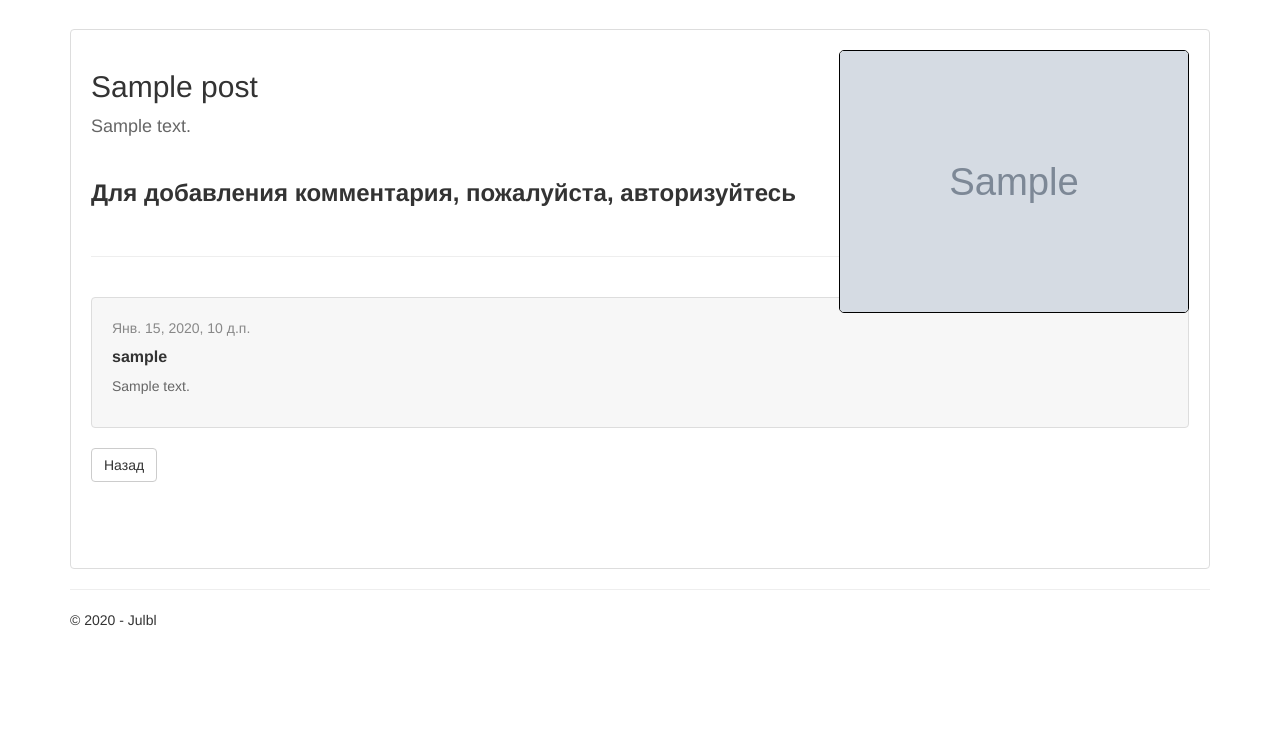
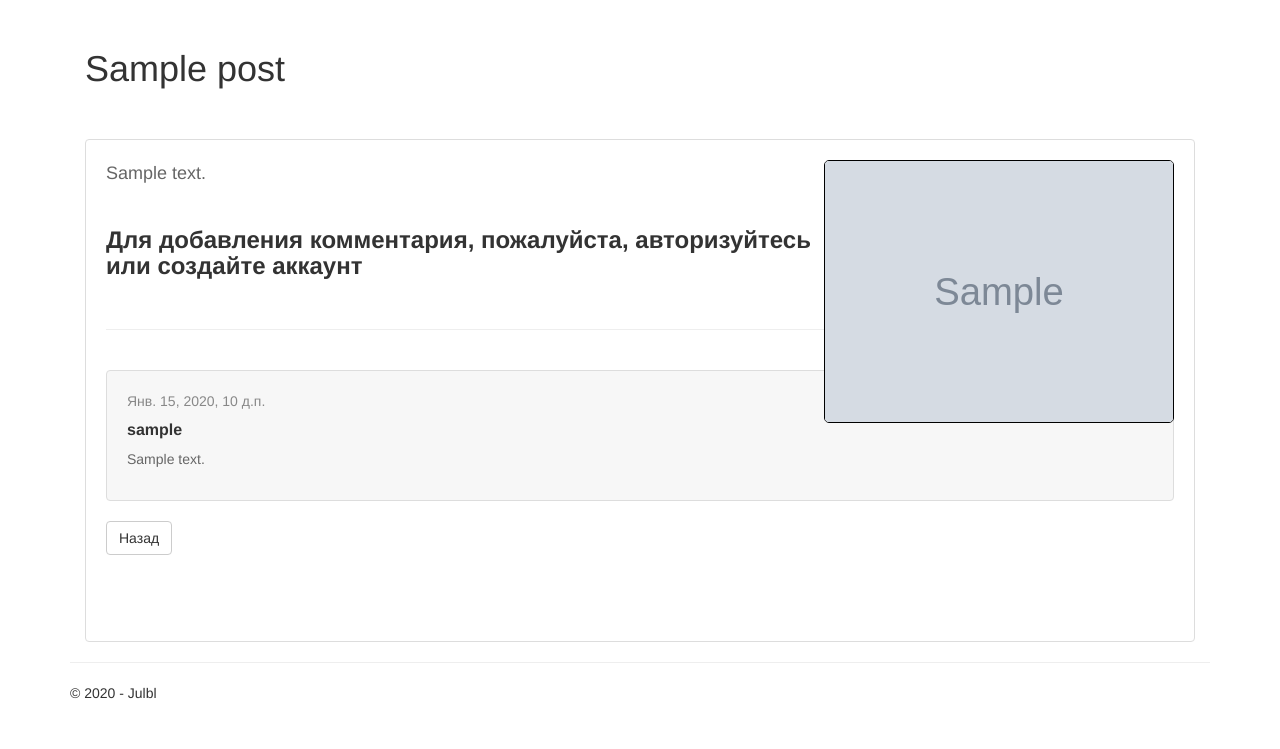
Before and after one commit to Julbl/store-site, a Django app: template app/templates/app/blogpost.html in a window 1280 px wide. Shown: the part 51-800 px from the top of the page. Run offline with Django 3.2, Linux system fonts and the light colour scheme; tables that the repository leaves empty hold one stand-in row (values such as "Sample post"); the template is opened without the code that fills it: values that come from a table or form of the project are taken from there, most other values are stand-ins (such as "Sample title", 1, 10 or a date in 2020); grey boxes marked "Sample" are stand-in pictures; some libraries are stand-ins or nearby versions.

Commit message:
Update blogpost

```diff
--- a/app/templates/app/blogpost.html
+++ b/app/templates/app/blogpost.html
@@ -2,16 +2,19 @@
 {% load static %}
 
 {% block content %}
+<div class="container">
+    <div class="post">
+        <div class="post-header">
+            <h1>{{ post_1.title }}</h1>
+            <br>
+            <br>
+        </div>
         <div class="blogpost">
-
             {% if post_1.image and post_1.image.url != '/media/temp.jpg' %}
             <img class="blogpost-image" src="{{ post_1.image.url }}" alt="Картинка статьи блога" width="350" />
             {% endif %}
-
-    <h2 class="blogpost-title">{{ post_1.title }}</h2>
-
+            <div class="post-content">
                 <p class="blogpost-content">{{post_1.content|linebreaksbr}}</p>
-
                 <div class="blogpost-comment">
                     {% if user.is_authenticated %}
                     <h3 class="blogpost-comment-title">Добавить комментарий</h3>
@@ -23,7 +26,7 @@
                         </div>
                     </form>
                     {% else %}
-        <h3 class="blogpost-comment-title">Для добавления комментария, пожалуйста, авторизуйтесь</h3>
+                    <h3 class="blogpost-comment-title">Для добавления комментария, пожалуйста, авторизуйтесь или создайте аккаунт</h3>
                     {% endif %}
                 </div>
                 <br />
@@ -40,7 +43,9 @@
                 <br>
                 <a class="save btn btn-default" href="{% url 'blog' %}">Назад</a>
             </div>
-
+        </div>
+    </div>
+</div>
 <style>
 
     .blogpost {
--- a/store_site/settings.py
+++ b/store_site/settings.py
@@ -23,7 +23,7 @@ BASE_DIR = os.path.dirname(os.path.dirname(os.path.abspath(__file__)))
 SECRET_KEY = '2230d308-f014-4f42-8042-c22250364fb2'
 
 # SECURITY WARNING: don't run with debug turned on in production!
-DEBUG = False
+DEBUG = True
 
 ALLOWED_HOSTS = []
 
```
Also changed, not shown: app/static/app/content/cookies.jpg (added). Lines whose indentation alone changed are shown as unchanged.
